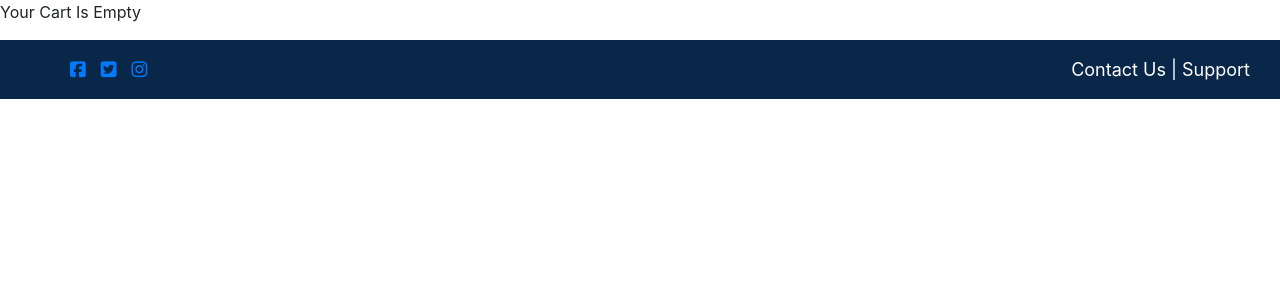
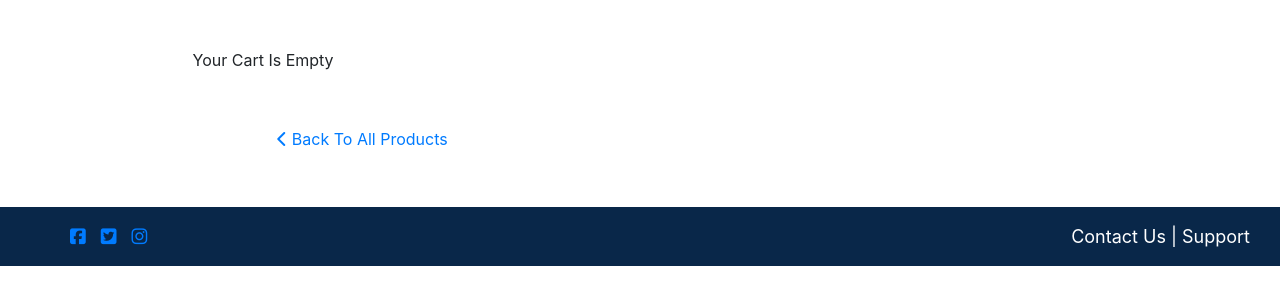
Before and after one commit to DFife99/Top-Watch, a Django app: page /cart/cart in a window 1280 px wide. Shown: the part 115-420 px from the top of the page. Run offline with Django 3.2, Linux system fonts and the light colour scheme; some libraries are stand-ins or nearby versions.

Commit message:
more styling of cart

```diff
--- a/cart/templates/cart/cart.html
+++ b/cart/templates/cart/cart.html
@@ -10,37 +10,58 @@
 {% endblock %}
 
 {% block content %}
-    <div>
+    <div class="container">
+        <div class="col-10 offset-md-1 mt-5 mb-3">
             {% if not cart_items %}
                 <p>Your Cart Is Empty</p>
             {% else %}
+                <div class="row">
+                    <div class="col-8">
+                        <h3>
+                            Cart
+                        </h3>
+                    </div>
+                    <div class="col-2">
+                        <h5 class="text-center">
+                            Unit Cost
+                        </h5>
+                    </div>
+                    <div class="col-2">
+                        <h5 class="text-center">
+                            Total
+                        </h5>
+                    </div>
+                </div>
+                <div class="col-12 custom-border mt-3 mb-3" style="height: 2px; background-color: blue;"></div>
                 {% for item in cart_items %}
-                <div class="container">
-                    <div class="row">
-                        <div class="col-10">
                     <div class="row">
                         <div class="col-3">
                             <img src="{{ item.product.image_display }}" alt="{{ item.product.brand }}{{ item.product.name }}" style="width: 100%;">
                         </div>
-                                <div class="col-3">
+                        <div class="col-5">
                             {{ item.product.brand }}<br>
                             {{ item.product.name }}
-                                </div>
-                                <div class="col-3">
                             Colour: {{ item.colour }}<br>
+                            {% if item.storage != "False" %}
                                 Storage: {{ item.storage }}
-                                </div>
-                                <div class="col-1">
+                            {% endif %}
                             {{ item.quantity }}
                         </div>
-                                <div class="col-2">
+                        <div class="col-2 text-center">
                             {{ item.product.price }}
                         </div>
+                        <div class="col-2 text-center">
+                            Total
                         </div>
-                        </div>
-                    </div>
+                        <div class="col-12 custom-border mt-3 mb-3" style="height: 2px; background-color: blue;"></div>
                     </div>
                 {% endfor %}
             {% endif %}
         </div>
+        <div id="cart-header" style="margin-top: 5%; margin-bottom: 5%; text-align: center;" class="row offset-md-1">
+            <div class="col-6">
+                <a href="{% url 'products' %}"><i class="fas fa-chevron-left"></i> Back To All Products</a>
+            </div>
+        </div>
+    </div>
 {% endblock %}
--- a/cart/views.py
+++ b/cart/views.py
@@ -22,6 +22,7 @@ def add_to_cart(request, item_id):
     item_id = request.POST.get('product-id')
 
     colour = request.POST['product_colour']
+
     storage = request.POST['storage_cap']
 
     # Creating a new cart or retrieving the current one
@@ -36,7 +37,8 @@ def add_to_cart(request, item_id):
 
             # Checking to see if the STROAGE is already in the cart
             # under a product with the same ID and COLOUR
-            if storage in list(cart[item_id]['products_by_colour'][colour]['products_by_size']):
+            if storage in list(
+                cart[item_id]['products_by_colour'][colour]['products_by_size']):
 
                 # If everything being added to the cart is already there
                 # the QUANTITY for that ITEM will be increased
```
Also changed, not shown: db.sqlite3. Lines whose indentation alone changed are shown as unchanged.
